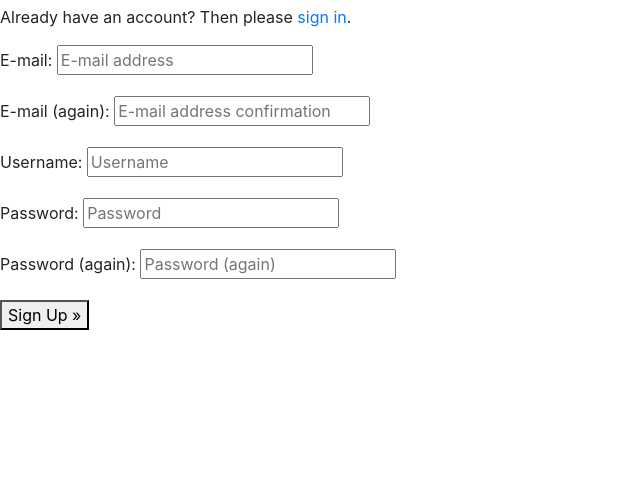
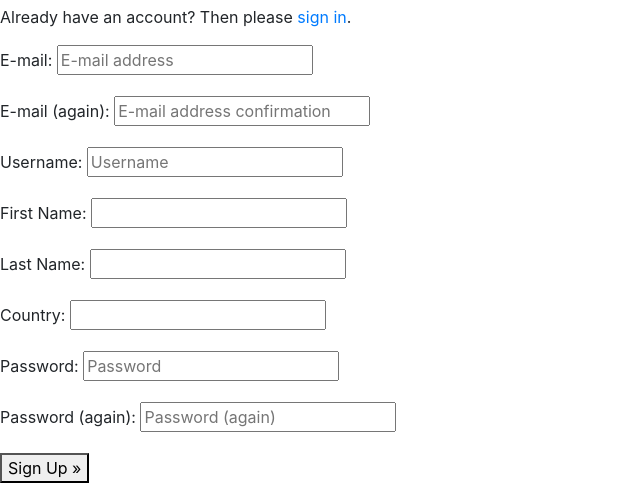
Before and after one commit to trisdauvergne/milestone-project-4, a Django app: page /accounts/signup/ in a window 1280 px wide. Shown: the part 306-800 px from the top of the page, without its empty margins (0-640 px from the left). Run offline with Django 3.2, Linux system fonts and the light colour scheme; parts of the project's set-up code (start-up, migrations or seed data) failed here and were passed over; some libraries are stand-ins or nearby versions; some web fonts are replaced.

Commit message:
200510 - 14:16 feat: added customsignup form to users app and added account_Forms to settings

```diff
--- a/designers/urls.py
+++ b/designers/urls.py
@@ -4,4 +4,5 @@ from .import views
 urlpatterns = [
     path('', views.all_designers, name='all_designers'),
     path('designer-detail/<designer_id>/', views.designer_detail, name='designer_detail'),
+    path('designer-profile/', views.designer_profile, name='designer_profile'),
 ]
--- a/planchest/settings.py
+++ b/planchest/settings.py
@@ -80,6 +80,10 @@ TEMPLATES = [
     },
 ]
 
+ACCOUNT_FORMS = {
+    'signup': 'users.forms.CustomSignupForm'
+}
+
 AUTHENTICATION_BACKENDS = (
     # Needed to login by username in Django admin, regardless of `allauth`
     'django.contrib.auth.backends.ModelBackend',
--- a/prints/templates/prints/single_print.html
+++ b/prints/templates/prints/single_print.html
@@ -7,6 +7,7 @@
     <p>{{ the_print.title }}</p>
     <p>{{ the_print.size }}</p>
     <img src="{{ the_print.image.url }}" class="temp-image">
+    <a href="">Buy</a>
     {% if user.is_authenticated %}
     <a href="{% url 'edit_print' the_print.id %}">Edit info</a>
     <a href="{% url 'delete_print' the_print.id %}">Delete</a>
--- a/templates/base.html
+++ b/templates/base.html
@@ -22,6 +22,7 @@
             <a href="{% url 'all_designers' %}">Designers</a>
             <a href="{% url 'all_prints' %}">Works</a>
             {% if user.is_authenticated %}
+                <a href="{% url 'designer_profile' %}">Your profile</a>
                 <a href="{% url 'add_print' %}">Add work</a>
                 <a href="{% url 'account_logout' %}">Sign out</a>
             {% else %}
--- /dev/null
+++ b/users/forms.py
@@ -0,0 +1,19 @@
+from allauth.account.forms import SignupForm
+from django import forms
+
+
+class CustomSignupForm(SignupForm):
+    """ A custom signup form with additional fields """
+    first_name = forms.CharField(max_length=30,
+                                 label='First Name')
+    last_name = forms.CharField(max_length=30,
+                                label='Last Name')
+    country = forms.CharField(max_length=30,
+                              label='Country')
+
+    def signup(self, request, user):
+        user.first_name = self.cleaned_data['first_name']
+        user.last_name = self.cleaned_data['last_name']
+        user.country = self.cleaned_data['country']
+        user.save()
+        return user
```
Also changed, not shown: designers/views.py (+7 -0 lines), designers/templates/designers/designer_profile.html (added), media/previews/WhatsApp_Image_2020-05-06_at_14.29.51_5SGfFyO.jpeg (added), media/previews/WhatsApp_Image_2020-05-06_at_14.29.53_1_nbilADh.jpeg (added), media/previews/WhatsApp_Image_2020-05-06_at_14.29.53_asbDFTD.jpeg (added).
